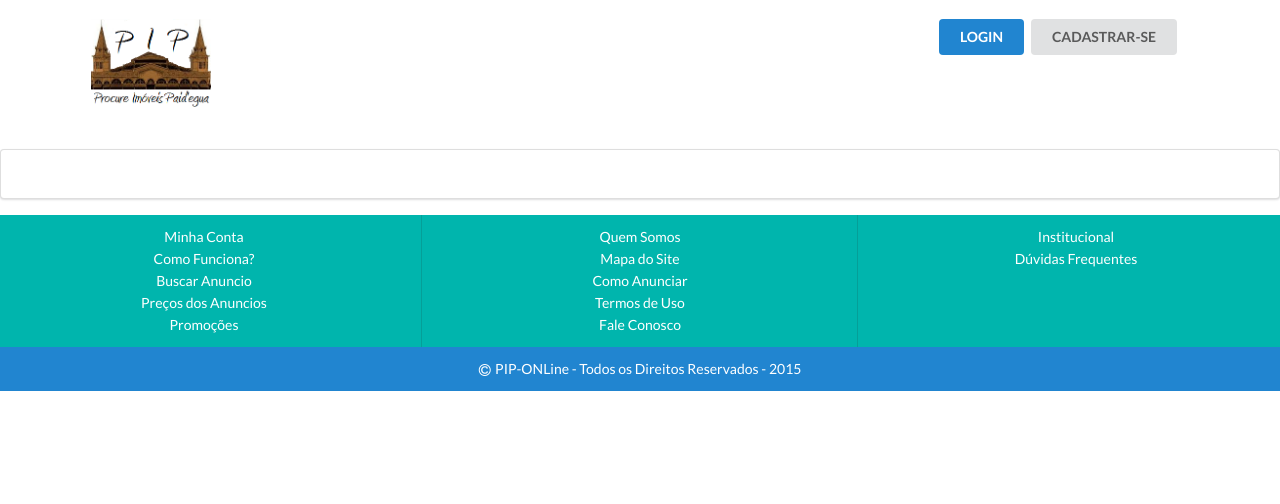
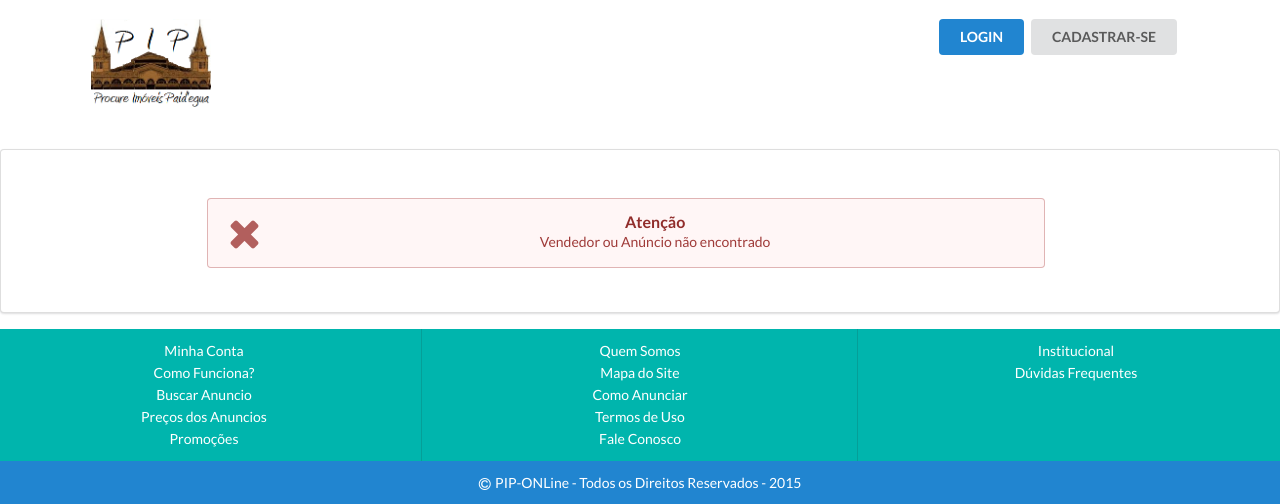
Before and after one commit to adoniaspp/novo_pip, a PHP site: page /fotos/ in a window 1280 px wide. Shown: the top 504 px of the page. Run offline with PHP 8.4, Linux system fonts and the light colour scheme; data that the repository does not hold is empty; some libraries are stand-ins or nearby versions.

Commit message:
ErrosGenericos

```diff
--- a/visao/VisaoErrosGenerico.php
+++ b/visao/VisaoErrosGenerico.php
@@ -11,11 +11,16 @@ switch ($item) {
     case "errohashemail":
     case "erroanuncioinativo":
     case "erroemailNaoEncontrado":
-    case "errosemresultadobusca"
+    case "errosemresultadobusca":
+    case "errousuarioouanuncio":
         ?>
-                $('#divColuna').attr('class', 'ten wide column');
-                var img = $("<i>", {class: "huge warning icon"}, "</i>");
-                $('#divimg').append(img).parent().attr('class', 'red row');
+        $('#divColuna').append("<div class='ui compact negative icon message'>\n\
+                                 <i class='remove icon'></i>\n\
+                                 <div class='content'>\n\
+                                     <div class='header'>Atenção</div><div id='divMensagemAtencao'></div>\n\
+                                 </div>\n\
+                               </div>\n\
+                               <div class='ui hidden divider'></div>");
         <?php
         break;
     case "sucessotrocarimagem":
@@ -27,9 +32,13 @@ switch ($item) {
     case "sucessoedicaoimovel":
     case "sucessoenvioemail":
         ?>
-                $('#divColuna').attr('class', 'ten wide column');
-                var img = $("<i>", {class: "huge checkmark icon"}, "</i>");
-                $('#divimg').append(img).parent().attr('class', 'green row');
+        $('#divColuna').append("<div class='ui compact success icon message'>\n\
+                                 <i class='checkmark icon'></i>\n\
+                                 <div class='content'>\n\
+                                     <div class='header'>Sucesso</div><div id='divMensagemSucesso'></div>\n\
+                                 </div>\n\
+                             </div>");
+
         <?php
         break;
 }
@@ -48,72 +57,130 @@ switch ($item) {
                 switch ($item) {
                     case "errobanco":
                         ?>
-                        <h2>Desculpe, não foi possível realizar a operação!</h2>
-                        <h3>Tente novamente em alguns minutos.</h3>
+                        <script>
+                        $(document).ready(function() {
+                        $('#divMensagemAtencao').html("Desculpe, não foi possível realizar a operação. Tente novamente em alguns minutos.");
+                        })
+                        </script>
                         <?php
                         break;
                     case "erroemail":
                         ?>
-                        <h2>Desculpe, não foi possível realizar a operação!</h2>
-                        <h3>Falha no envio de e-mail.</h3>
+                        <script>
+                        $(document).ready(function() {
+                        $('#divMensagemAtencao').html("Desculpe, não foi possível realizar a operação. Falha no envio de e-mail");
+                        })
+                        </script>
                         <?php
                         break;
                     case "errotrocasenha":
                         ?>
-                        <h2>Desculpe, não foi possível realizar a operação!</h2>
-                        <h3>A Senha atual está incorreta.</h3>
+                        <script>
+                        $(document).ready(function() {
+                        $('#divMensagemAtencao').html("Desculpe, não foi possível realizar a operação. A Senha atual está incorreta.");
+                        })
+                        </script>
                         <?php
                         break;
                     case "errolink":
                         ?>
-                        <h2>Esse link é inválido ou já foi utilizado para troca de senha.</h2>
+                        <script>
+                        $(document).ready(function() {
+                        $('#divMensagemAtencao').html("Esse link é inválido ou já foi utilizado para troca de senha.");
+                        })
+                        </script>
                         <?php
                         break;
                     case "errotoken":
                         ?>
-                        <h2>Ops! Não podemos processar sua requisição. <br>Tente novamente.</h2>
+                        <script>
+                        $(document).ready(function() {
+                        $('#divMensagemAtencao').html("Ops! Não podemos processar sua requisição. Tente novamente.");
+                        })
+                        </script>
                         <?php
                         break;
                     case "errohashemail":
                         ?>
-                        <h2>Ops! O link desse anuncio não é válido. <br>Tente novamente.</h2>
+                        <script>
+                        $(document).ready(function() {
+                        $('#divMensagemAtencao').html("Ops! O link desse anuncio não é válido. Tente novamente.");
+                        })
+                        </script>
                         <?php
                         break;
                     case "erroanuncioinativo":
                         ?>
-                        <h2>Ops! Esse anuncio não é mais válido. <br>Obrigado pelo acesso</h2>
+                        <script>
+                        $(document).ready(function() {
+                        $('#divMensagemAtencao').html("Ops! Esse anuncio não é mais válido. Obrigado pelo acesso");
+                        })
+                        </script>
                         <?php
                         break;
                     case "erroemailNaoEncontrado":
                         ?>
-                        <h2>E-mail não encontrado. Faça seu cadastro.</h2>
+                        <script>
+                        $(document).ready(function() {
+                        $('#divMensagemAtencao').html("E-mail não encontrado. Faça seu cadastro.");
+                        })
+                        </script>
+                        <?php
+                        break;
+                    case "errousuarioouanuncio":
+                        ?>
+                        <script>
+                        $(document).ready(function() {
+                        $('#divMensagemAtencao').html("Vendedor ou Anúncio não encontrado");
+                        })
+                        </script>
                         <?php
                         break;
                     case "sucessocadastrousuario":
                         ?>
-                        <h2>A sua conta de usuário foi criada com sucesso!</h2>
-                        <h3>Digite seu login e sua senha para logar no site. </h3>
+                        <script>
+                        $(document).ready(function() {
+                        $('#divMensagemSucesso').html("Sua conta de usuário foi criada. \n\
+                            Digite seu login e sua senha para logar no site.");
+                        })
+                        </script>
                         <?php
                         break;
                     case "sucessotrocarimagem":
                         ?>
-                        <h2>A sua <?php echo ($_SESSION["tipopessoa"] == "pf" ? "Imagem" : "Logomarca"); ?> foi alterada com sucesso!</h2>
+                        <script>
+                        $(document).ready(function() {
+                        $('#divMensagemSucesso').html("Sua "<?php echo ($_SESSION["tipopessoa"] == "pf" ? "Imagem" : "Logomarca");?> " foi alterada com sucesso");
+                        })
+                        </script>
                         <?php
                         break;
                     case "sucessoalterarsenha":
                         ?>
-                        <h2>A sua senha foi alterada com sucesso!</h2>
+                        <script>
+                        $(document).ready(function() {
+                        $('#divMensagemSucesso').html("Senha Alterada com Sucesso");
+                        })
+                        </script>
                         <?php
                         break;
                     case "sucessoedicaousuario":
                         ?>
-                        <h2>O cadastro foi atualizado com sucesso!</h2>
+                        <script>
+                        $(document).ready(function() {
+                        $('#divMensagemSucesso').html("Alterações Realizadas com Sucesso");
+                        })
+                        </script>
                         <?php
                         break;
                     case "sucessoenvioemail":
                         ?>
-                        <h2>Em breve você receberá um e-mail para realizar a alteração de sua senha!</h2>
-                        <h3>Caso não tenha recebido o e-mail, verifique também a sua caixa de SPAM.</h3>
+                        <script>
+                        $(document).ready(function() {
+                        $('#divMensagemSucesso').html("Em breve você receberá um e-mail para realizar a alteração de sua senha\n\
+                                Caso não tenha recebido o e-mail, verifique também a sua caixa de SPAM.");
+                        })
+                        </script>
                         <?php
                         break;
                     case "sucessocadastroimovel":
@@ -151,7 +218,7 @@ switch ($item) {
                     case "errosemresultadobusca":
                         ?>
                         <br>
-                        <h2>Nenhum imóvel encontrado</h2>
+                        <h2>Nenhum imóvel encontradoooo</h2>
                         <?php
                         break;
                 }
```
